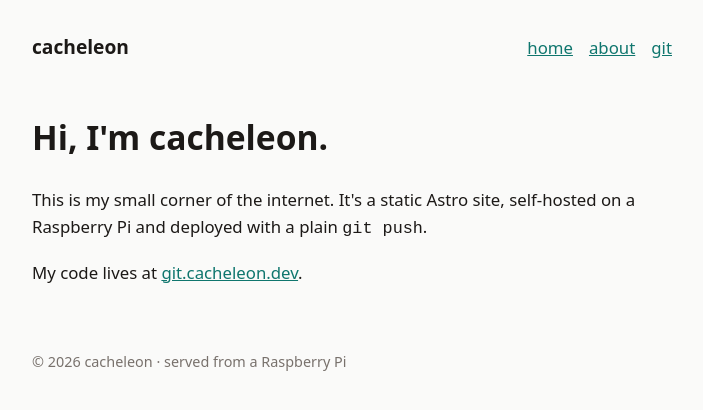
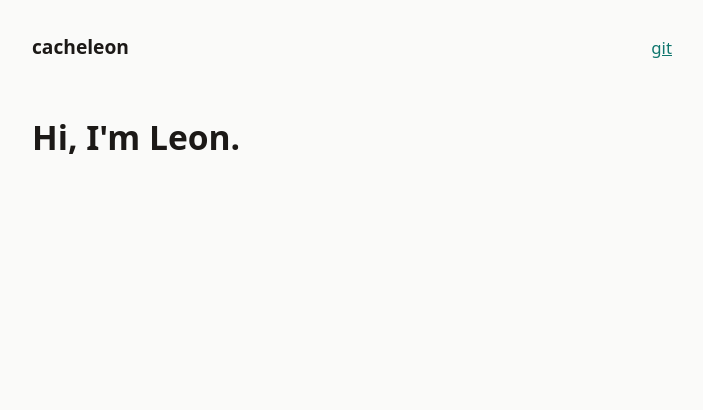
Before and after one commit to cacheleon/website, an Astro site: page / in a window 1280 px wide. Shown: the whole page, without its empty margins (288-991 px from the left). Built offline with nearby package versions, Linux system fonts and the light colour scheme; Astro itself is replaced by a stand-in of ours.

Commit message:
Simplify the site, move CSS to its own file, add Prettier

```diff
--- a/src/layouts/Base.astro
+++ b/src/layouts/Base.astro
@@ -1,70 +1,32 @@
 ---
+import "../styles/global.css";
+
 interface Props {
   title: string;
-  description?: string;
 }
-const { title, description = "cacheleon's corner of the internet." } = Astro.props;
+
+const { title } = Astro.props;
 ---
+
 <!doctype html>
 <html lang="en">
   <head>
     <meta charset="utf-8" />
     <meta name="viewport" content="width=device-width, initial-scale=1" />
-    <meta name="description" content={description} />
     <link rel="icon" type="image/svg+xml" href="/favicon.svg" />
     <title>{title}</title>
   </head>
+
   <body>
     <header>
-      <a class="brand" href="/">cacheleon</a>
-      <nav>
-        <a href="/">home</a>
-        <a href="/about/">about</a>
-        <a href="https://git.cacheleon.dev">git</a>
-      </nav>
+      <a class="brand" href="/">
+        cacheleon
+      </a>
+      <a href="https://git.cacheleon.dev">git</a>
     </header>
+
     <main>
       <slot />
     </main>
-    <footer>© {new Date().getFullYear()} cacheleon · served from a Raspberry Pi</footer>
   </body>
 </html>
-
-<style is:global>
-  :root {
-    --bg: #fafaf9;
-    --fg: #1c1917;
-    --muted: #78716c;
-    --accent: #0f766e;
-    color-scheme: light dark;
-  }
-  @media (prefers-color-scheme: dark) {
-    :root {
-      --bg: #1c1917;
-      --fg: #f5f5f4;
-      --muted: #a8a29e;
-      --accent: #2dd4bf;
-    }
-  }
-  * { box-sizing: border-box; }
-  body {
-    margin: 0 auto;
-    max-width: 42rem;
-    padding: 2rem 1rem;
-    background: var(--bg);
-    color: var(--fg);
-    font: 1.05rem/1.6 system-ui, -apple-system, sans-serif;
-  }
-  a { color: var(--accent); }
-  header {
-    display: flex;
-    justify-content: space-between;
-    align-items: baseline;
-    flex-wrap: wrap;
-    gap: 0.5rem;
-    margin-bottom: 3rem;
-  }
-  .brand { font-weight: 700; font-size: 1.2rem; text-decoration: none; color: var(--fg); }
-  nav { display: flex; gap: 1rem; }
-  footer { margin-top: 4rem; color: var(--muted); font-size: 0.9rem; }
-</style>
--- a/src/pages/index.astro
+++ b/src/pages/index.astro
@@ -1,13 +1,7 @@
 ---
 import Base from "../layouts/Base.astro";
 ---
+
 <Base title="cacheleon">
-  <h1>Hi, I'm cacheleon.</h1>
-  <p>
-    This is my small corner of the internet. It's a static Astro site,
-    self-hosted on a Raspberry Pi and deployed with a plain <code>git push</code>.
-  </p>
-  <p>
-    My code lives at <a href="https://git.cacheleon.dev">git.cacheleon.dev</a>.
-  </p>
+  <h1>Hi, I'm Leon.</h1>
 </Base>
--- /dev/null
+++ b/src/styles/global.css
@@ -0,0 +1,49 @@
+/* Colors: light by default, dark when the system is in dark mode. */
+:root {
+  --bg: #fafaf9;
+  --fg: #1c1917;
+  --accent: #0f766e;
+  color-scheme: light dark;
+}
+
+@media (prefers-color-scheme: dark) {
+  :root {
+    --bg: #1c1917;
+    --fg: #f5f5f4;
+    --accent: #2dd4bf;
+  }
+}
+
+* {
+  box-sizing: border-box;
+}
+
+body {
+  max-width: 42rem;
+  margin: 0 auto;
+  padding: 2rem 1rem;
+  background: var(--bg);
+  color: var(--fg);
+  font:
+    1.05rem/1.6 system-ui,
+    -apple-system,
+    sans-serif;
+}
+
+a {
+  color: var(--accent);
+}
+
+header {
+  display: flex;
+  justify-content: space-between;
+  align-items: baseline;
+  margin-bottom: 3rem;
+}
+
+.brand {
+  font-weight: 700;
+  font-size: 1.2rem;
+  color: var(--fg);
+  text-decoration: none;
+}
```
Also changed, not shown: package.json (+10 -2 lines), src/pages/about.astro (deleted, +0 -13 lines), .prettierrc.json (added), README.md, 3 other files.
